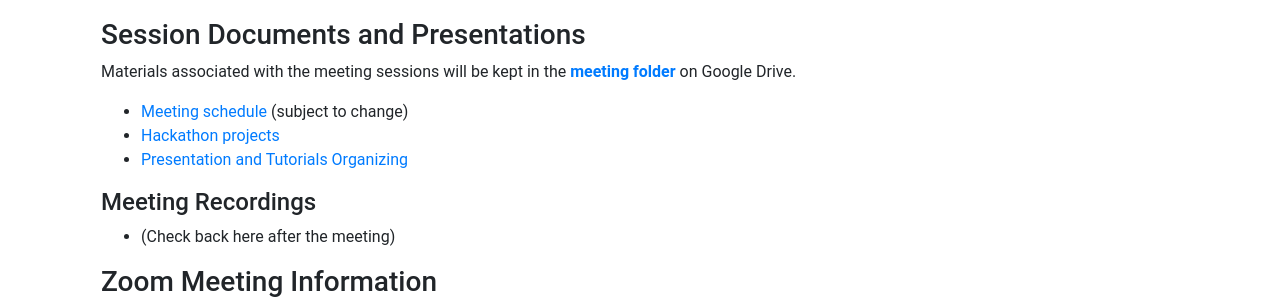
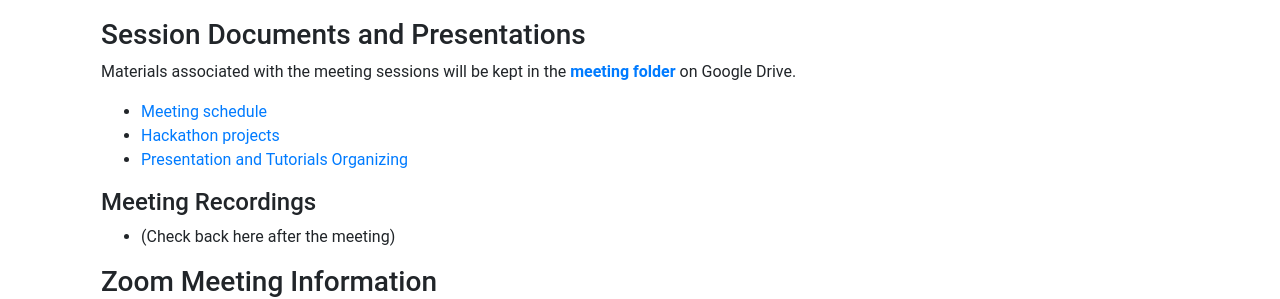
Before and after one commit to heliophysicsPy/heliophysicsPy.github.io, a Jekyll site: the page built from _pages/meetings/spring2022.md, in a window 1280 px wide. Shown: the part 397-696 px from the top of the page. Built offline with Jekyll 4.4.1, drawn with Linux system fonts in a browser that asks for light colours; nearby versions of some CDN libraries.

Commit message:
Remove "subject to change" from meeting schedule

```diff
--- a/_pages/meetings/spring2022.md
+++ b/_pages/meetings/spring2022.md
@@ -18,7 +18,7 @@ See [the full agenda](https://docs.google.com/spreadsheets/d/1J5bex4gwXKg2gAqW-X
 
 Materials associated with the meeting sessions will be kept in the [**meeting folder**](https://drive.google.com/drive/folders/1CCI5OSGNFcJwzpzgxaQMo8_s_oRN9j1o?usp=sharing) on Google Drive.
 
- - [Meeting schedule](https://docs.google.com/spreadsheets/d/1J5bex4gwXKg2gAqW-XWx9GftTPlDtH-4JKFOdURCb5s/edit?usp=sharing) (subject to change)
+ - [Meeting schedule](https://docs.google.com/spreadsheets/d/1J5bex4gwXKg2gAqW-XWx9GftTPlDtH-4JKFOdURCb5s/edit?usp=sharing)
  - [Hackathon projects](https://docs.google.com/spreadsheets/d/15ebuF2yN6zyfaFpCpoSWtoUdIjOZpx1KrzeiANEMRPk/edit?usp=sharing)
  - [Presentation and Tutorials Organizing](https://docs.google.com/spreadsheets/d/17RD7IS4Clw2GFGnqp3nCzYRdEVTG3vCMR8riZ4qgLCg/edit?usp=sharing)
 
```
